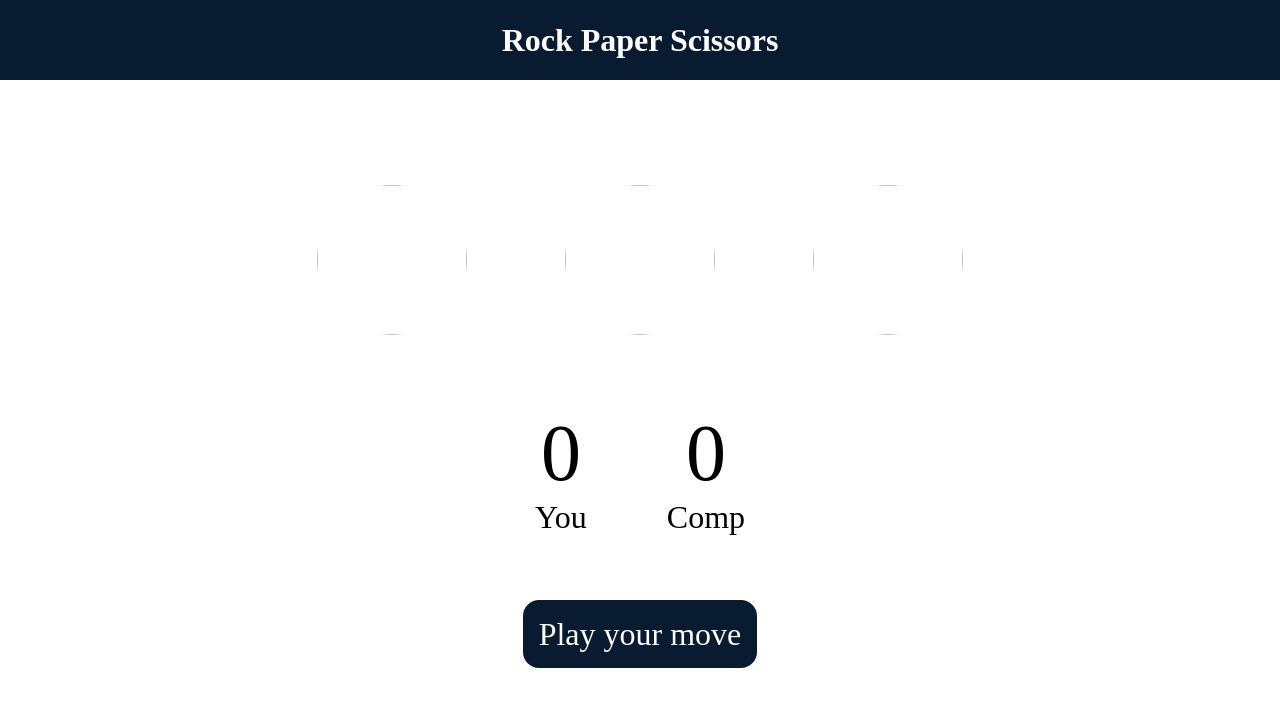
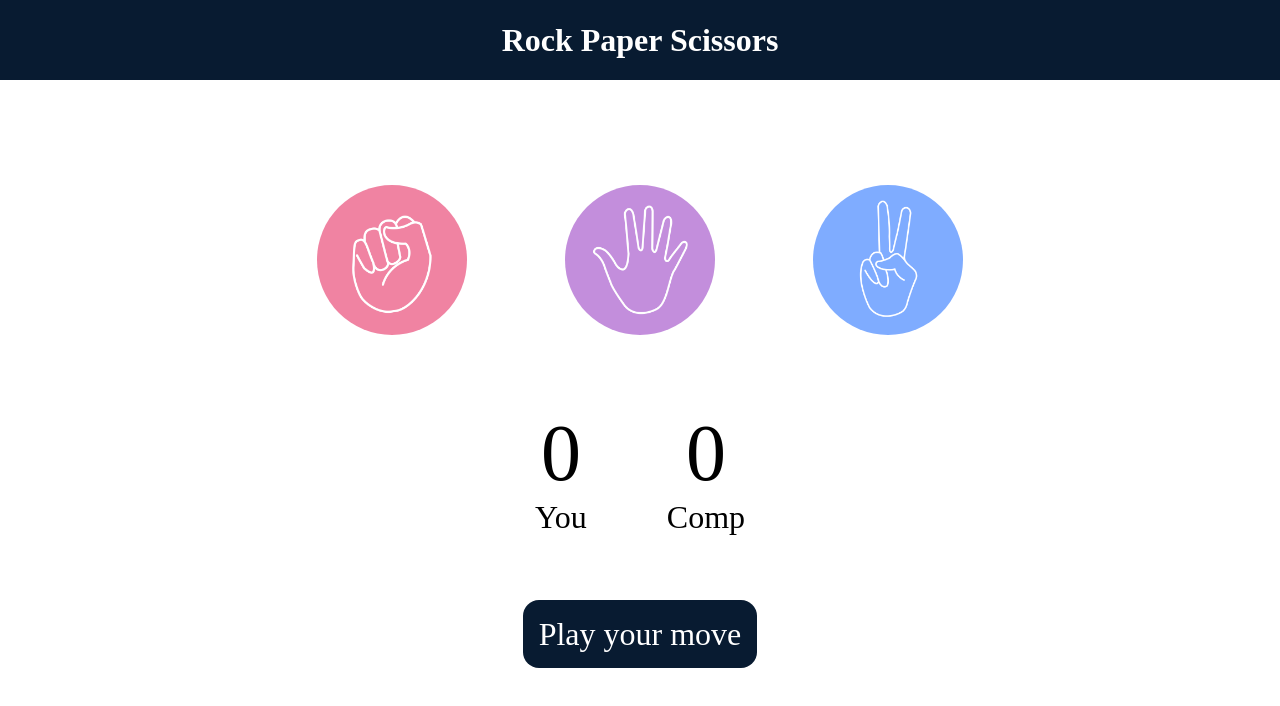
Before and after one commit to anamsk663/stone-Paper-scissor, a plain HTML site: page index.html in a window 1280 px wide. Drawn offline with Linux system fonts and the light colour scheme; the site is published under a folder, as on GitHub Pages, so addresses that start at the root find nothing.

Commit message:
fixed js

```diff
--- a/app.js
+++ b/app.js
@@ -52,8 +52,8 @@ const playGame = (userChoice) =>{
 };
 
 choices.forEach((choice) => {
-        choice.addEventListner("click", () => {
-        const userChoice = choice.getAttribute("Id");
+        choice.addEventListener("click", () => {
+        const userChoice = choice.getAttribute("id");
         console.log("choice was clicked", userChoice);
         playGame(userChoice);
         });
--- a/index.html
+++ b/index.html
@@ -11,13 +11,13 @@
 
     <div class="choices">
         <div class="choice" id="rock">
-            <img src="/images/rock.png" alt="">
+            <img src="./images/rock.png" alt="">
         </div>
         <div class="choice" id="paper">
-            <img src="/images/paper.png" alt="">
+            <img src="./images/paper.png" alt="">
         </div>
         <div class="choice" id="scissors">
-            <img src="/images/scissors.png" alt="">
+            <img src="./images/scissors.png" alt="">
         </div>
     </div>
 
```
